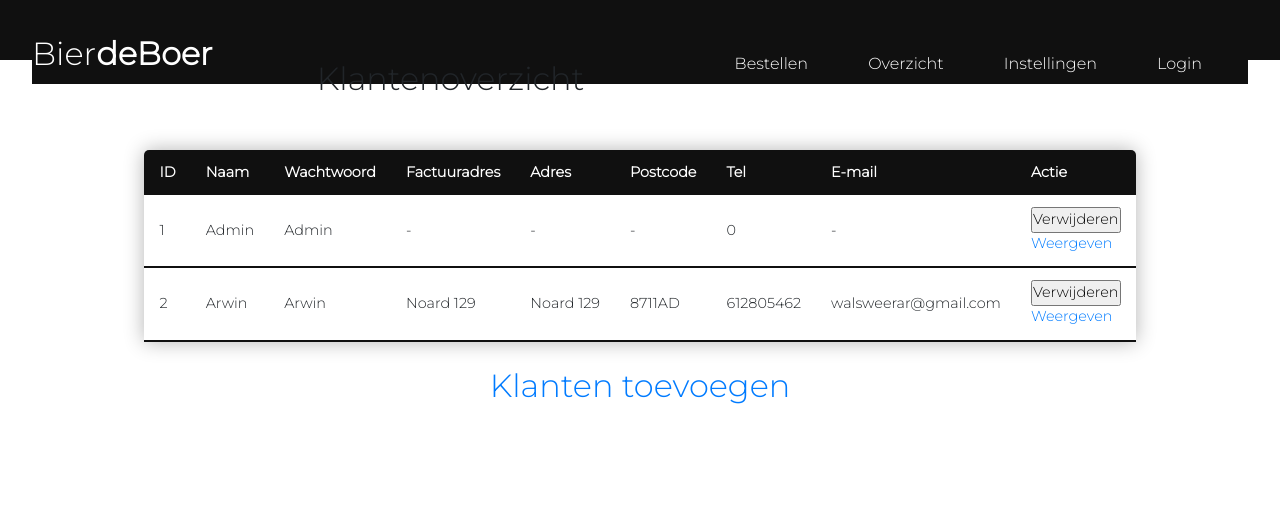
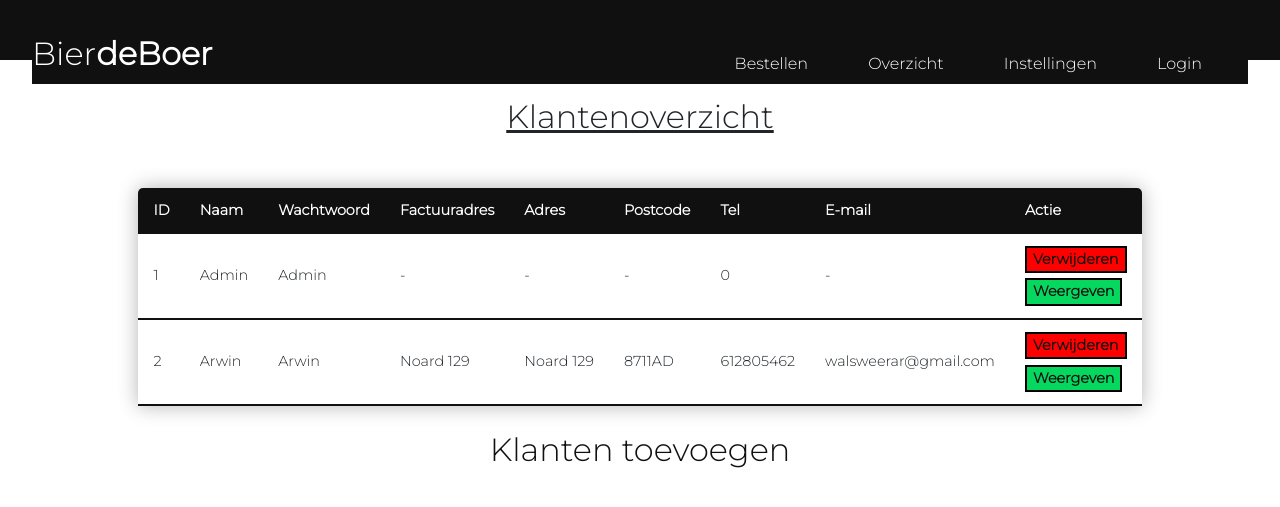
Before and after one commit to Timhamer/Project-3, a PHP site: page /klantenoverzicht.php in a window 1280 px wide. Shown: the top 507 px of the page. Run offline with PHP 8.4, Linux system fonts and the light colour scheme; data comes from the database, SQL or seed files in the repository; some libraries are stand-ins or nearby versions.

Commit message:
klantenoverzicht FINAL

```diff
--- a/header.css
+++ b/header.css
@@ -513,10 +513,11 @@ color: grey;
 .popup h2 {
   margin-top: 0;
   color: #333;
-  font-family: Tahoma, Arial, sans-serif;
+  font-family: 'Montserrat';
+
 }
 
-.popup .close {
+.popup .closemodal {
   position: absolute;
   top: 20px;
   right: 30px;
@@ -527,11 +528,77 @@ color: grey;
   color: #333;
 }
 
-.popup .close:hover {
-  color: #06D85F;
+.popup .closemodal:hover {
+  color: red;
 }
 
 .popup .content {
   max-height: 30%;
   overflow: auto;
+  text-align: left;
 }
+
+.btnmodal {
+  appearance: auto;
+  user-select: none;
+  font-weight: bold;
+  white-space: pre;
+  align-items: flex-start;
+  text-align: center;
+  cursor: pointer;
+  box-sizing: border-box;
+  background-color: #06D85F;
+  color: #101010;
+  padding: 1px 6px;
+  border-width: 2px;
+  border-style: outset;
+  border-image: initial;
+  border: 2px solid black;
+}
+
+.btn-delete {
+  font-family: 'Montserrat';
+  font-weight: bold;
+  appearance: auto;
+  user-select: none;
+  white-space: pre;
+  align-items: flex-start;
+  text-align: center;
+  cursor: pointer;
+  box-sizing: border-box;
+  background-color: red;
+  color: #101010;
+  padding: 1px 6px;
+  border-width: 2px;
+  border-style: outset;
+  border-image: initial;
+  margin-bottom: 5%;
+  border: 2px solid black;
+}
+
+.btnmodal:hover {
+  background-color: #028A0F;
+}
+
+.btn-delete:hover {
+  background-color: #B90E0A;
+}
+
+.klantenh2 {
+  margin-top: 3%;
+  text-decoration: underline;
+}
+
+.toevoegen {
+  color: #101010;
+  cursor: pointer;
+}
+
+.toevoegen:hover {
+  text-decoration: underline;
+}
+
+.terug:hover {
+  color: #101010;
+  text-decoration: underline;
+}
--- a/klantenoverzicht.php
+++ b/klantenoverzicht.php
@@ -69,10 +69,17 @@
         <?php
         echo '<div id="'.$data['id'].'" class="overlay">
                 <div class="popup">
-                  <h2>Test</h2>
+                  <h2>'.$data['Naam'].'</h2>
                   <a class="closemodal" href="#">&times;</a>
                   <div class="content">
-                  '.$data['id'].'
+                  <h2>
+                      ID: '.$data['id'].'<br>
+                      Factuuradres: '.$data['Factuuradres'].' <br>
+                      Adres: '.$data['Adres'].' <br>
+                      Postcode: '.$data['Postcode'].'<br>
+                      Telefoonnummer: '.$data['Tel'].' <br>
+                      E-mail: '.$data['Email'].'<br>
+                  </h2>
                   </div>
                 </div>
               </div>
@@ -84,28 +91,9 @@
           }
         ?>
       </table>
-      <h2><a href="klantentoevoegen.php">Klanten toevoegen</a></h2>
+      <h2><a class="toevoegen" href="klantentoevoegen.php">Klanten toevoegen</a></h2>
         </div>
     </center>
   <?php mysqli_close($con); ?>
-  <!-- <script>
-    const modal = document.querySelector(".modal");
-    const trigger = document.querySelector(".trigger");
-    const closeButton = document.querySelector(".close-button");
-
-function toggleModal() {
-    modal.classList.toggle("show-modal");
-}
-
-function windowOnClick(event) {
-    if (event.target === modal) {
-        toggleModal();
-    }
-}
-
-trigger.addEventListener("click", toggleModal);
-closeButton.addEventListener("click", toggleModal);
-window.addEventListener( "click", windowOnClick);
-</script> -->
 </body>
 </html>
```
